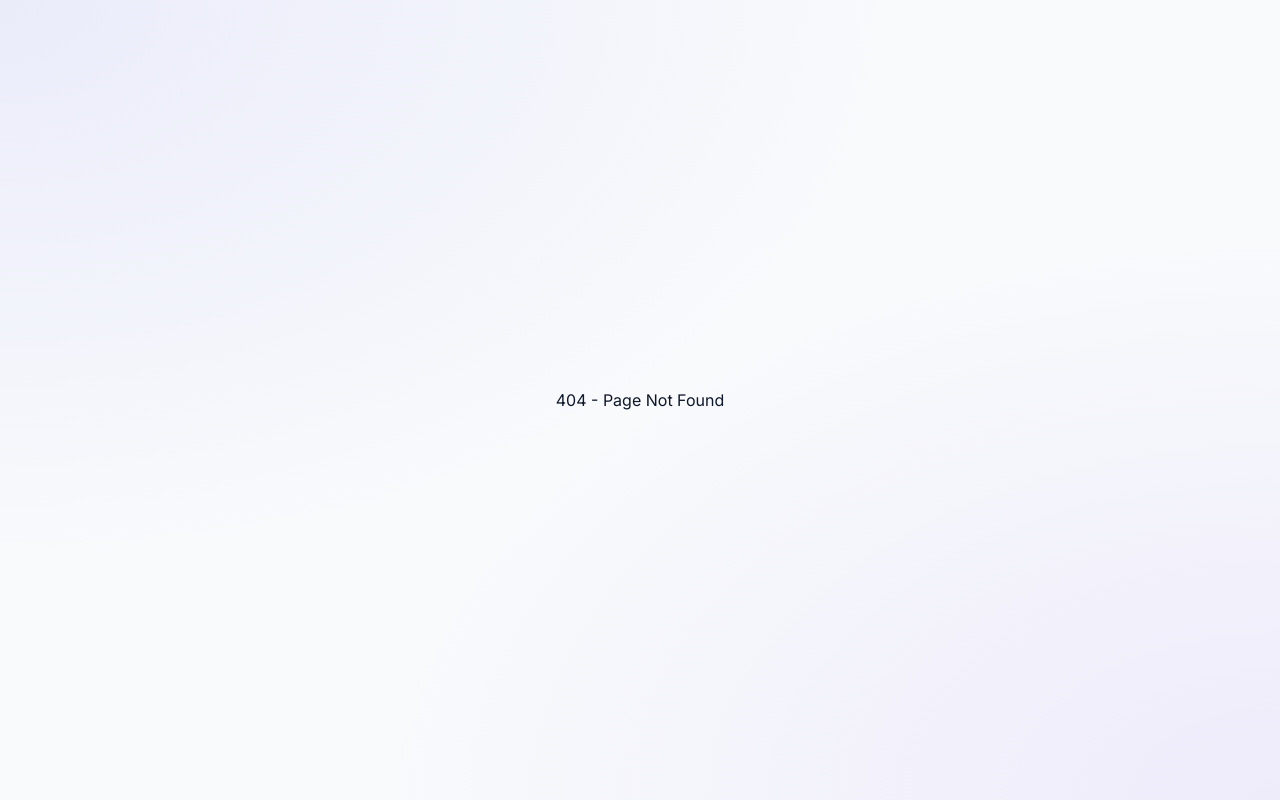
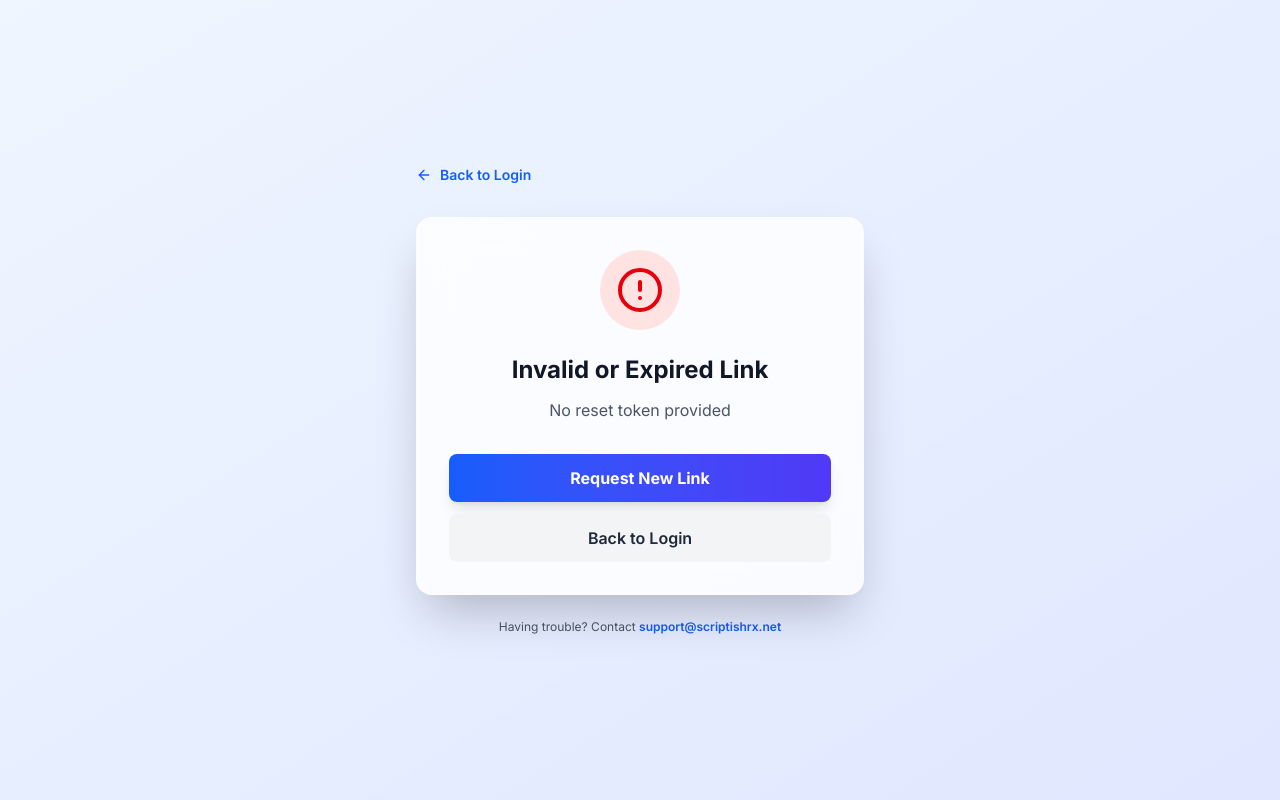
Before and after one commit to scriptshrx/scriptshrxCodebase, a Next.js app in the folder frontend/: page /reset-password in a window 1280 px wide. Before the commit this address had no page. Built offline with nearby package versions, Linux system fonts and the light colour scheme.

Commit message:
made new changes

```diff
--- a/frontend/src/app/forgot-password/page.tsx
+++ b/frontend/src/app/forgot-password/page.tsx
@@ -216,6 +216,11 @@ export default function ForgotPasswordPage() {
                                         Try Again
                                     </button>
                                 </p>
+
+                                {/* Copy Token Instruction */}
+                                <p className="text-gray-500 text-xs mt-8 bg-blue-50 border border-blue-100 rounded-lg p-3">
+                                    💡 <span className="font-semibold">Tip:</span> If you don't see the button in the email, copy the full link and paste it in your browser address bar.
+                                </p>
                             </div>
                         </>
                     )}
--- a/frontend/src/app/reset-password/[token]/page.tsx
+++ b/frontend/src/app/reset-password/page.tsx
@@ -1,20 +1,13 @@
 'use client';
 
 import { useState, useEffect } from 'react';
-import { useRouter, useParams } from 'next/navigation';
+import { useRouter, useSearchParams } from 'next/navigation';
 import { Lock, AlertCircle, Loader2, Check, Eye, EyeOff, ArrowLeft } from 'lucide-react';
-
-// Generate static params for static export (required for dynamic routes)
-export async function generateStaticParams() {
-    // Return empty array since token params are dynamic/unknown at build time
-    // Page will be rendered on-demand (ISR)
-    return [];
-}
 
 export default function ResetPasswordPage() {
     const router = useRouter();
-    const params = useParams();
-    const token = params?.token as string;
+    const searchParams = useSearchParams();
+    const token = searchParams.get('token');
 
     const [validating, setValidating] = useState(true);
     const [tokenValid, setTokenValid] = useState(false);
@@ -30,6 +23,12 @@ export default function ResetPasswordPage() {
 
     // Validate token on mount
     useEffect(() => {
+        if (!token) {
+            setError('No reset token provided');
+            setValidating(false);
+            setTokenValid(false);
+            return;
+        }
         validateToken();
     }, [token]);
 
```
Also changed, not shown: 1 other file (tests, documents, lock files or other folders).
